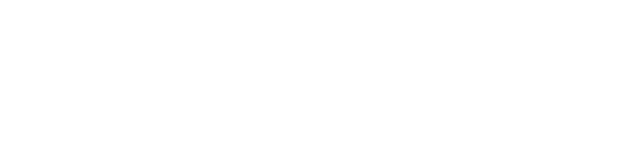
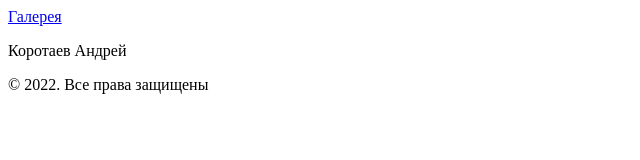
Before and after one commit to Andriicpp/Git, a plain HTML site: page index.html in a window 1280 px wide. Shown: the whole page, without its empty margins (0-640 px from the left). Drawn offline with Linux system fonts and the light colour scheme.

Commit message:
Add footer

```diff
--- a/index.html
+++ b/index.html
@@ -1,5 +1,5 @@
 <!DOCTYPE html>
-<html lang="en">
+<html lang="ru">
 <head>
   <meta charset="UTF-8">
   <meta http-equiv="X-UA-Compatible" content="IE=edge">
@@ -7,6 +7,21 @@
   <title>Document</title>
 </head>
 <body>
+  <header>
+    <nav>
+      <a href="./assets/gallery.html">Галерея</a>
+    </nav>
+  </header>
+  <main>
 
+  </main>
+  <footer>
+    <p>
+      Коротаев Андрей
+    </p>
+    <p>
+      © 2022. Все права защищены
+    </p>
+  </footer>
 </body>
 </html>
```
Also changed, not shown: assets/gallery.html (+8 -2 lines).
